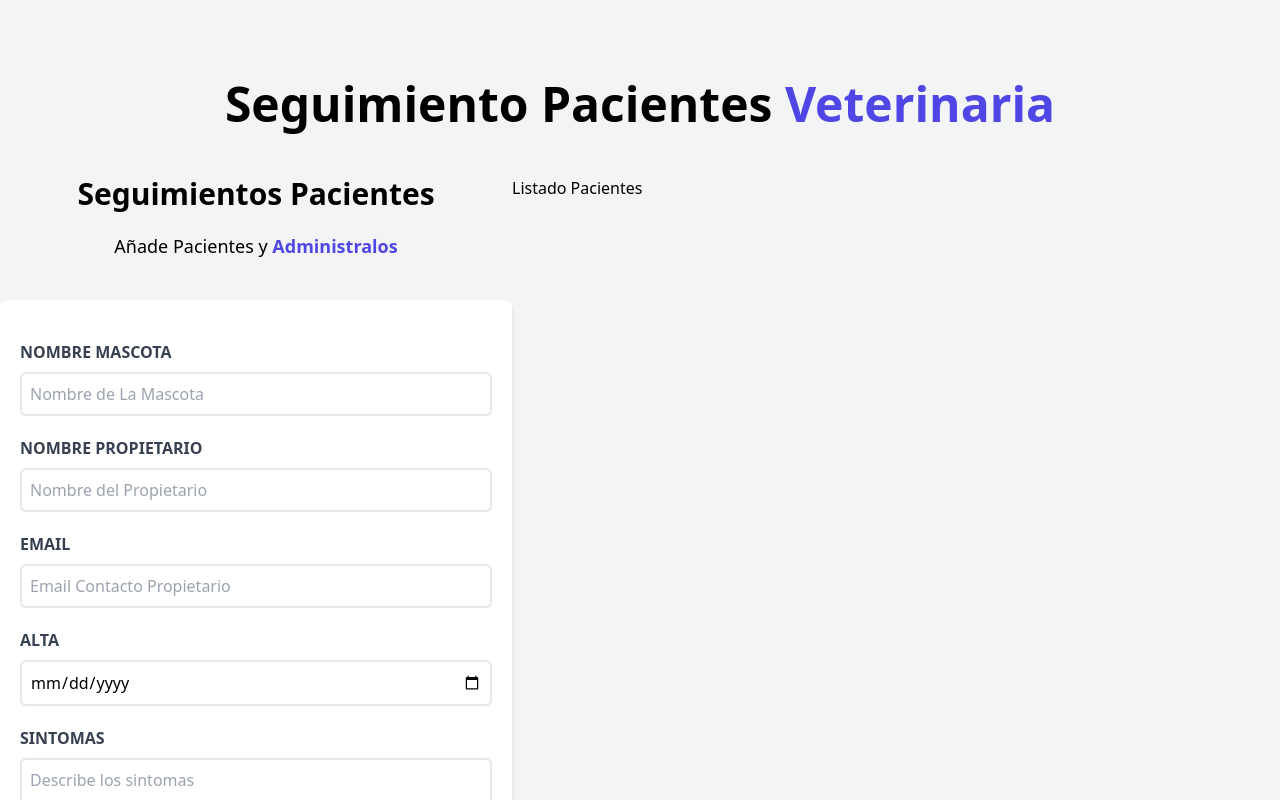
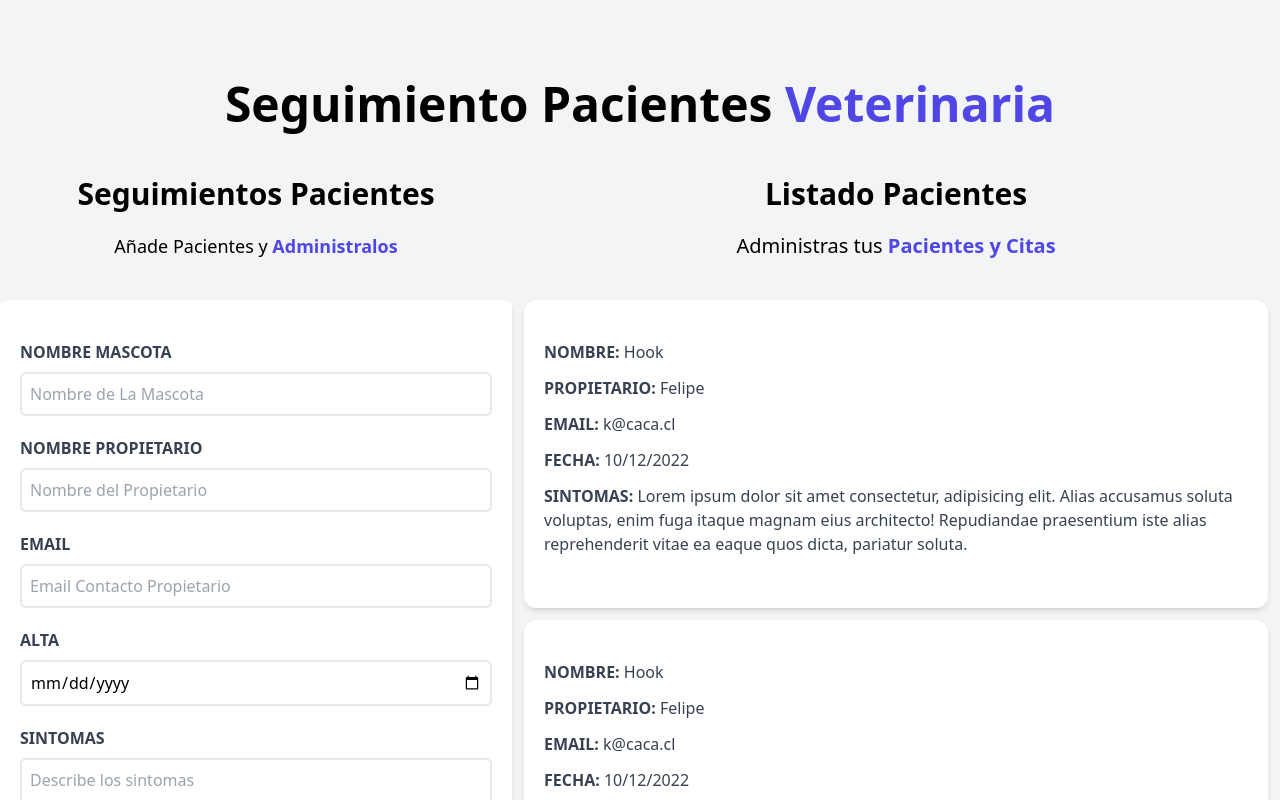
Before and after one commit to framirez91/citas-react, a React (Vite) app: page / in a window 1280 px wide. Shown: the top 800 px of the page. Built offline with nearby package versions, Linux system fonts and the light colour scheme.

Commit message:
Creacion listado pacientes y paciente

```diff
--- a/src/components/ListadoPacientes.jsx
+++ b/src/components/ListadoPacientes.jsx
@@ -1,8 +1,20 @@
+import Paciente from "./paciente";
 
 const ListadoPacientes = () => {
     return (
-        <div className="md:w-1/2 lg:w-3/5">
-            <h2>Listado Pacientes</h2>
+        <div className="md:w-1/2 lg:w-3/5 md:h-screen overflow-y-scroll">
+            <h2 className="font-black text-3xl text-center">Listado Pacientes</h2>
+            <p className=" text-xl mt-5 mb-10 text-center">
+                Administras tus {" "}
+                <span className="text-indigo-600 font-bold">Pacientes y Citas</span>
+            </p>
+            <Paciente/>
+            <Paciente/>
+            <Paciente/>
+            <Paciente/>
+            <Paciente/>
+
+
         </div>
     )
 }
--- /dev/null
+++ b/src/components/Paciente.jsx
@@ -0,0 +1,25 @@
+import React from 'react';
+
+const Paciente = () => {
+  return (
+    <div className="m-3 bg-white shadow-md px-5 py-10 rounded-xl">
+    <p className="font-bold mb-3 text-gray-700 uppercase"> Nombre: {" "}
+        <span className=" font-normal normal-case">Hook</span>
+    </p>
+    <p className="font-bold mb-3 text-gray-700 uppercase"> Propietario: {" "}
+        <span className=" font-normal normal-case">Felipe</span>
+    </p>
+    <p className="font-bold mb-3 text-gray-700 uppercase"> Email: {" "}
+        <span className=" font-normal normal-case">k@caca.cl</span>
+    </p>
+    <p className="font-bold mb-3 text-gray-700 uppercase"> Fecha: {" "}
+        <span className=" font-normal normal-case">10/12/2022</span>
+    </p>
+    <p className="font-bold mb-3 text-gray-700 uppercase"> Sintomas: {" "}
+        <span className=" font-normal normal-case">Lorem ipsum dolor sit amet consectetur, adipisicing elit. Alias accusamus soluta voluptas, enim fuga itaque magnam eius architecto! Repudiandae praesentium iste alias reprehenderit vitae ea eaque quos dicta, pariatur soluta.</span>
+    </p>
+  </div>
+  );
+};
+
+export default Paciente;
```
